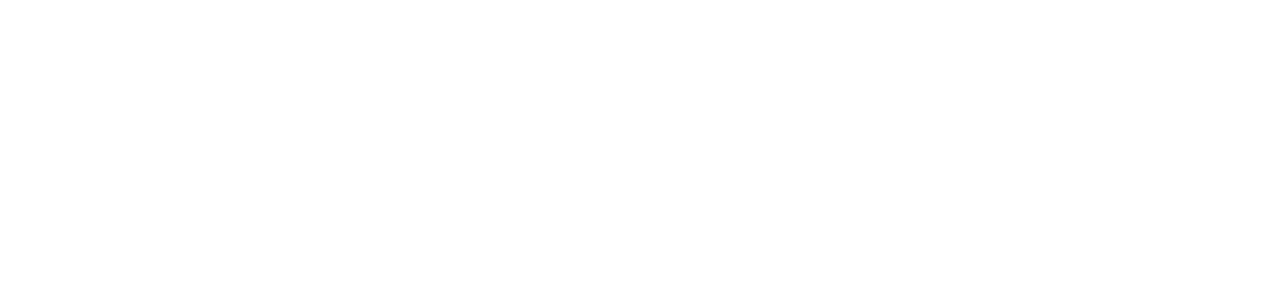
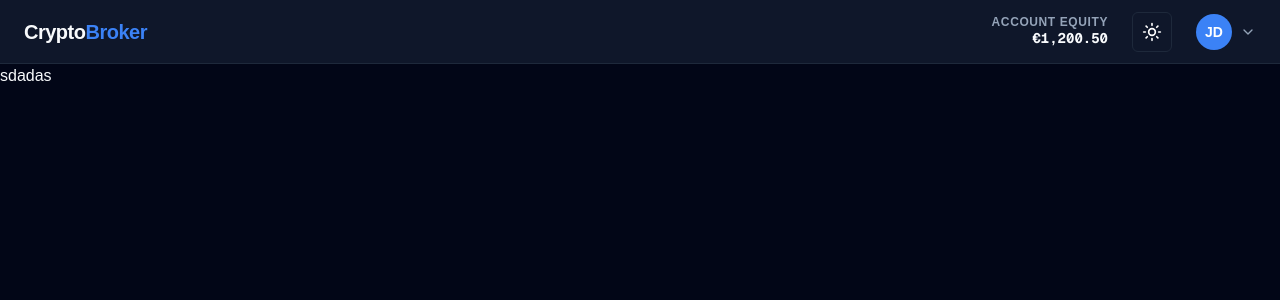
Before and after one commit to krassshu/cfd-broker, a Next.js app: page /dashboard in a window 1280 px wide. Shown: the top 300 px of the page. Built offline with nearby package versions, Linux system fonts and the light colour scheme.

Commit message:
navbar and touggle theme created

```diff
--- /dev/null
+++ b/app/_components/SwitchTheme.tsx
@@ -0,0 +1,34 @@
+"use client";
+
+import * as React from "react";
+import { Moon, Sun } from "lucide-react";
+import { useTheme } from "next-themes";
+
+export function SwitchTheme() {
+    const { theme, setTheme } = useTheme();
+    const [mounted, setMounted] = React.useState(false);
+
+    React.useEffect(() => {
+        setMounted(true);
+    }, []);
+
+    if (!mounted) {
+        return <div className="w-10 h-10" />
+    }
+
+    const isDark = theme === "dark";
+
+    return (
+        <button
+            onClick={() => setTheme(isDark ? "light" : "dark")}
+            className="relative flex items-center justify-center w-10 h-10 rounded-md transition-all duration-300 hover:bg-muted/10  border border-border cursor-pointer"
+            aria-label="Toggle Theme"
+        >
+            {isDark ? (
+                <Sun className="h-5 w-5 text-white transition-all scale-100" />
+            ) : (
+                <Moon className="h-5 w-5 text-slate-900 transition-all scale-100" />
+            )}
+        </button>
+    );
+}
--- /dev/null
+++ b/app/dashboard/_components/_navbar/Navbar.tsx
@@ -0,0 +1,24 @@
+import { SwitchTheme } from "@/app/_components/SwitchTheme";
+import UserDropDown from "@/app/dashboard/_components/_navbar/_userDropDown/UserDropDown";
+
+export default function Navbar() {
+    return (
+        <nav className="flex items-center justify-between bg-card px-6 h-16 border-b border-border shadow-sm transition-colors duration-300">
+            <div className="flex items-center">
+                <h1 className="text-xl font-bold tracking-tight text-foreground select-none">
+                    Crypto<span className="text-primary">Broker</span>
+                </h1>
+            </div>
+            <div className="flex items-center gap-6">
+                <div className="text-right">
+                    <span className="text-xs uppercase font-semibold text-muted tracking-wider block leading-none">
+                        Account Equity
+                    </span>
+                    <p className="text-sm font-mono font-bold text-foreground">€1,200.50</p>
+                </div>
+                <SwitchTheme />
+                <UserDropDown/>
+            </div>
+        </nav>
+    );
+}
--- /dev/null
+++ b/app/dashboard/_components/_navbar/_userDropDown/UserDropDown.tsx
@@ -0,0 +1,41 @@
+import { ChevronDownIcon } from "lucide-react";
+import { Popover, PopoverButton, PopoverPanel } from "@headlessui/react";
+import { Cog6ToothIcon } from "@heroicons/react/16/solid";
+import Link from "next/link";
+
+export default function UserDropDown() {
+    return (
+        <Popover className="relative">
+            <PopoverButton className="flex items-center space-x-2 cursor-pointer outline-none group">
+                <div className="w-9 h-9 bg-primary rounded-full flex items-center justify-center text-white font-bold text-sm">
+                    JD
+                </div>
+                <ChevronDownIcon
+                    aria-hidden="true"
+                    className="size-4 text-muted group-hover:text-foreground transition-colors"
+                />
+            </PopoverButton>
+
+            <PopoverPanel
+                transition
+                className="absolute right-0 z-50 mt-2 w-48 origin-top-right transition data-closed:scale-95 data-closed:opacity-0 data-enter:duration-200 data-enter:ease-out data-leave:duration-150 data-leave:ease-in"
+            >
+                <div className="bg-card border border-border rounded-lg shadow-xl overflow-hidden p-1">
+                    <Link href={"/dashboard/settings"} className="flex items-center w-full px-3 py-2 space-x-3 rounded-md cursor-pointer transition-colors hover:bg-muted/10 text-foreground">
+                        <Cog6ToothIcon className="size-4 text-muted" />
+                        <span className="text-sm font-medium">Settings</span>
+                    </Link>
+
+                    <div className="h-[1px] bg-border my-1" />
+
+                    <button className="flex items-center w-full px-3 py-2 space-x-3 rounded-md cursor-pointer transition-colors hover:bg-red-500/10 text-red-500">
+                        <svg className="size-4" fill="none" viewBox="0 0 24 24" stroke="currentColor">
+                            <path strokeLinecap="round" strokeLinejoin="round" strokeWidth={2} d="M17 16l4-4m0 0l-4-4m4 4H7m6 4v1a3 3 0 01-3 3H6a3 3 0 01-3-3V7a3 3 0 013-3h4a3 3 0 013 3v1" />
+                        </svg>
+                        <span className="text-sm font-medium">Logout</span>
+                    </button>
+                </div>
+            </PopoverPanel>
+        </Popover>
+    );
+}
--- a/app/dashboard/layout.tsx
+++ b/app/dashboard/layout.tsx
@@ -1,7 +1,12 @@
-export default function Layout({children,}: Readonly<{children: React.ReactNode;}>){
-    return(
-        <>
-            {children}
-        </>
-    )
+import Navbar from "@/app/dashboard/_components/_navbar/Navbar";
+
+export default function Layout({ children }: Readonly<{ children: React.ReactNode }>) {
+    return (
+        <div className="bg-background text-foreground flex flex-col h-screen overflow-hidden">
+            <Navbar />
+            <main className="flex-1 overflow-auto relative bg-background">
+                {children}
+            </main>
+        </div>
+    );
 }
--- a/app/dashboard/page.tsx
+++ b/app/dashboard/page.tsx
@@ -1,3 +1,5 @@
 export default function DashboardPage() {
-    return
+    return(
+        <>sdadas</>
+    )
 }
--- a/app/globals.css
+++ b/app/globals.css
@@ -1,33 +1,62 @@
 @import "tailwindcss";
 
-:root {
-  --background: #ffffff;
-  --foreground: #171717;
+@source "../app/**/*.{js,ts,jsx,tsx,mdx}";
+
+@layer base {
+  :root {
+    --background: #f8fafc;
+    --foreground: #0f172a;
+    --card: #ffffff;
+    --card-foreground: #0f172a;
+    --primary: #2563eb;
+    --primary-foreground: #ffffff;
+    --border: #e2e8f0;
+    --muted: #64748b;
+    --accent-up: #22c55e;
+    --accent-down: #ef4444;
+
+    --font-geist-sans: "Geist Sans", sans-serif;
+    --font-geist-mono: "Geist Mono", monospace;
+  }
+
+  .dark {
+    --background: #020617;
+    --foreground: #f8fafc;
+    --card: #0f172a;
+    --card-foreground: #f8fafc;
+    --primary: #3b82f6;
+    --primary-foreground: #ffffff;
+    --border: #1e293b;
+    --muted: #94a3b8;
+  }
 }
 
-@theme inline {
+@theme {
   --color-background: var(--background);
   --color-foreground: var(--foreground);
+  --color-card: var(--card);
+  --color-card-foreground: var(--card-foreground);
+  --color-primary: var(--primary);
+  --color-primary-foreground: var(--primary-foreground);
+  --color-border: var(--border);
+  --color-muted: var(--muted);
+  --color-up: var(--accent-up);
+  --color-down: var(--accent-down);
+
   --font-sans: var(--font-geist-sans);
   --font-mono: var(--font-geist-mono);
 }
 
-@media (prefers-color-scheme: dark) {
-  :root {
-    --background: #0a0a0a;
-    --foreground: #ededed;
+@layer base {
+  * {
+    @apply border-border outline-none;
+  }
+
+  body {
+    @apply bg-background text-foreground transition-colors duration-300;
+    font-family: var(--font-sans), system-ui, sans-serif;
   }
 }
-
-body {
-  background: var(--background);
-  color: var(--foreground);
-  font-family: Arial, Helvetica, sans-serif;
-}
-
-
-
-/*Animations*/
 
 @keyframes panBackground {
   0% {
--- a/app/layout.tsx
+++ b/app/layout.tsx
@@ -1,6 +1,7 @@
 import type { Metadata } from "next";
 import { Geist, Geist_Mono } from "next/font/google";
 import "./globals.css";
+import {ThemeProvider} from "next-themes";
 
 const geistSans = Geist({
   variable: "--font-geist-sans",
@@ -23,12 +24,16 @@
   children: React.ReactNode;
 }>) {
   return (
-    <html lang="en">
-      <body
-        className={`${geistSans.variable} ${geistMono.variable} antialiased`}
-      >
-        {children}
-      </body>
-    </html>
+        <html lang="en" suppressHydrationWarning>
+            <body className={`${geistSans.variable} ${geistMono.variable} antialiased`}>
+                <ThemeProvider
+                    attribute="class"
+                    defaultTheme="dark"
+                    enableSystem={true}
+                >
+                    {children}
+                </ThemeProvider>
+            </body>
+        </html>
   );
 }
--- a/app/login/page.tsx
+++ b/app/login/page.tsx
@@ -1,4 +1,5 @@
 import { login } from '../auth/actions'
+import Link from "next/link";
 
 export default async function LoginPage(props: {
     searchParams: Promise<{ error?: string }>
@@ -10,7 +11,8 @@
 
             <div className="w-full max-w-md space-y-8 rounded-2xl bg-white px-10 py-7 shadow-xl border border-slate-200 text-black">
                 <div className="text-center">
-                    <h1 className="text-3xl font-bold tracking-tight text-blue-500">CryptoBroker</h1>
+                    <h1 className="text-3xl font-bold tracking-tight text-black">Crypto<span
+                        className="text-primary">Broker</span></h1>
                 </div>
 
                 <form action={login} className="mt-8 space-y-10">
@@ -78,7 +80,7 @@
                 </form>
 
                 <p className="text-center text-sm text-slate-500">
-                    {"Don't have an account?"} <a href="/register" className="text-blue-500 font-semibold hover:underline">Register</a>
+                    {"Don't have an account?"} <Link href="/register" className="text-blue-500 font-semibold hover:underline">Register</Link>
                 </p>
             </div>
 
--- a/app/register/page.tsx
+++ b/app/register/page.tsx
@@ -4,6 +4,7 @@
 import { signup, isEmailUnique } from '../auth/actions';
 import { FormInput } from './_components/FormInput';
 import { PasswordStrength } from './_components/PasswordStrength';
+import Link from "next/link";
 
 export default function RegisterPage() {
     const [email, setEmail] = useState('');
@@ -79,7 +80,8 @@
         <div
             className="w-full max-w-md space-y-8 rounded-2xl bg-white px-10 py-7 shadow-xl border border-slate-200 text-black">
             <div className="text-center">
-                <h1 className="text-3xl font-bold text-blue-500">CryptoBroker</h1>
+                <h1 className="text-3xl font-bold text-black">Crypto<span
+                    className="text-primary">Broker</span></h1>
                 <p className="text-sm text-gray-500 mt-2">Demo account registration</p>
             </div>
 
@@ -116,8 +118,8 @@
             </form>
 
             <p className="text-center text-sm text-slate-500">
-                {"Do you have an account?"} <a href="/login"
-                    className="text-blue-500 font-semibold hover:underline">Login</a>
+                {"Do you have an account?"} <Link href="/login"
+                    className="text-blue-500 font-semibold hover:underline">Login</Link>
             </p>
         </div>
     );
--- a/package.json
+++ b/package.json
@@ -9,11 +9,15 @@
     "lint": "eslint"
   },
   "dependencies": {
+    "@headlessui/react": "^2.2.9",
+    "@heroicons/react": "^2.2.0",
     "@supabase/ssr": "^0.8.0",
     "@supabase/supabase-js": "^2.90.1",
     "@tanstack/react-query": "^5.90.19",
     "lightweight-charts": "^5.1.0",
+    "lucide-react": "^0.563.0",
     "next": "16.1.3",
+    "next-themes": "^0.4.6",
     "react": "19.2.3",
     "react-dom": "19.2.3",
     "zustand": "^5.0.10"
```
Also changed, not shown: 1 other file (tests, documents, lock files or other folders).
